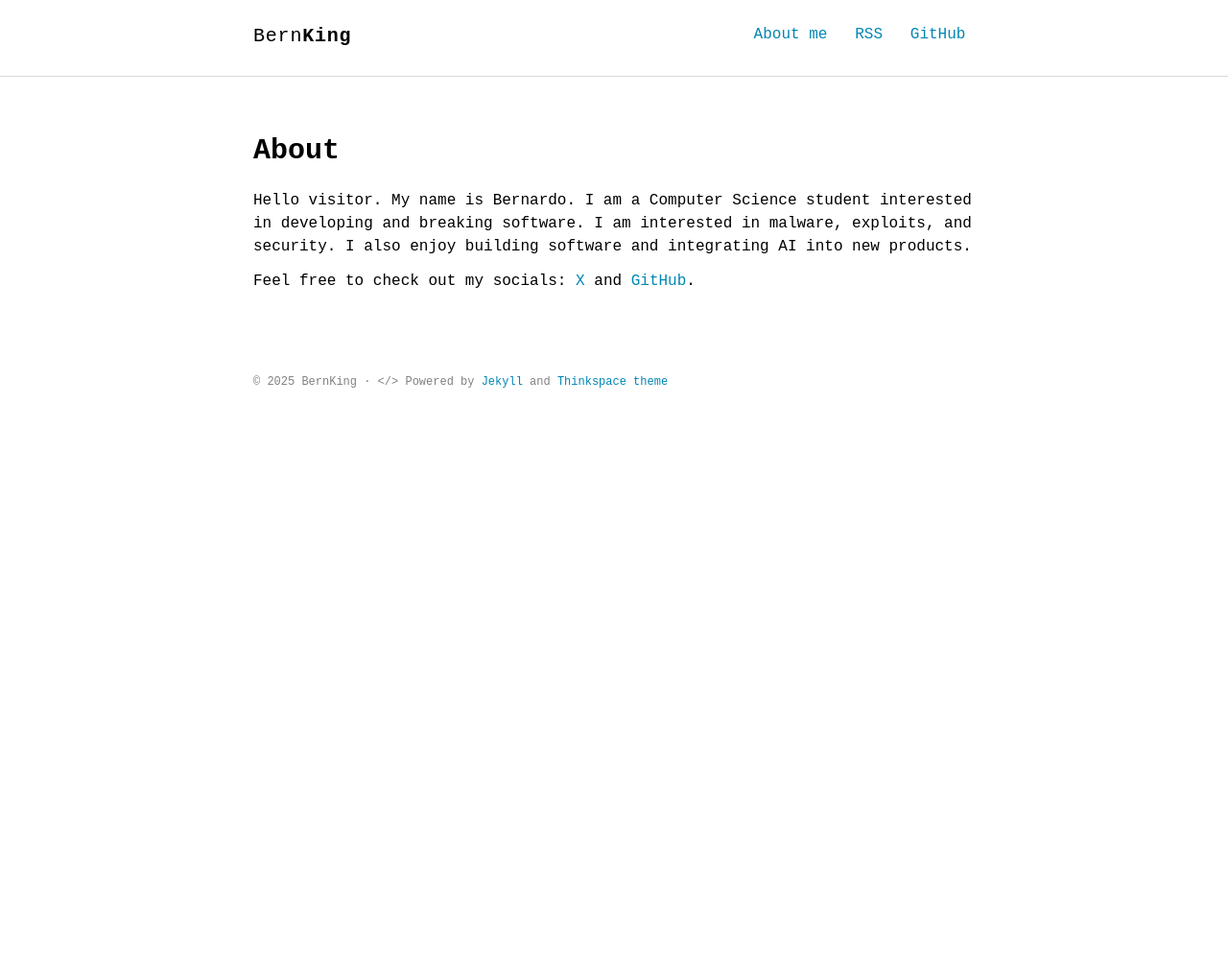
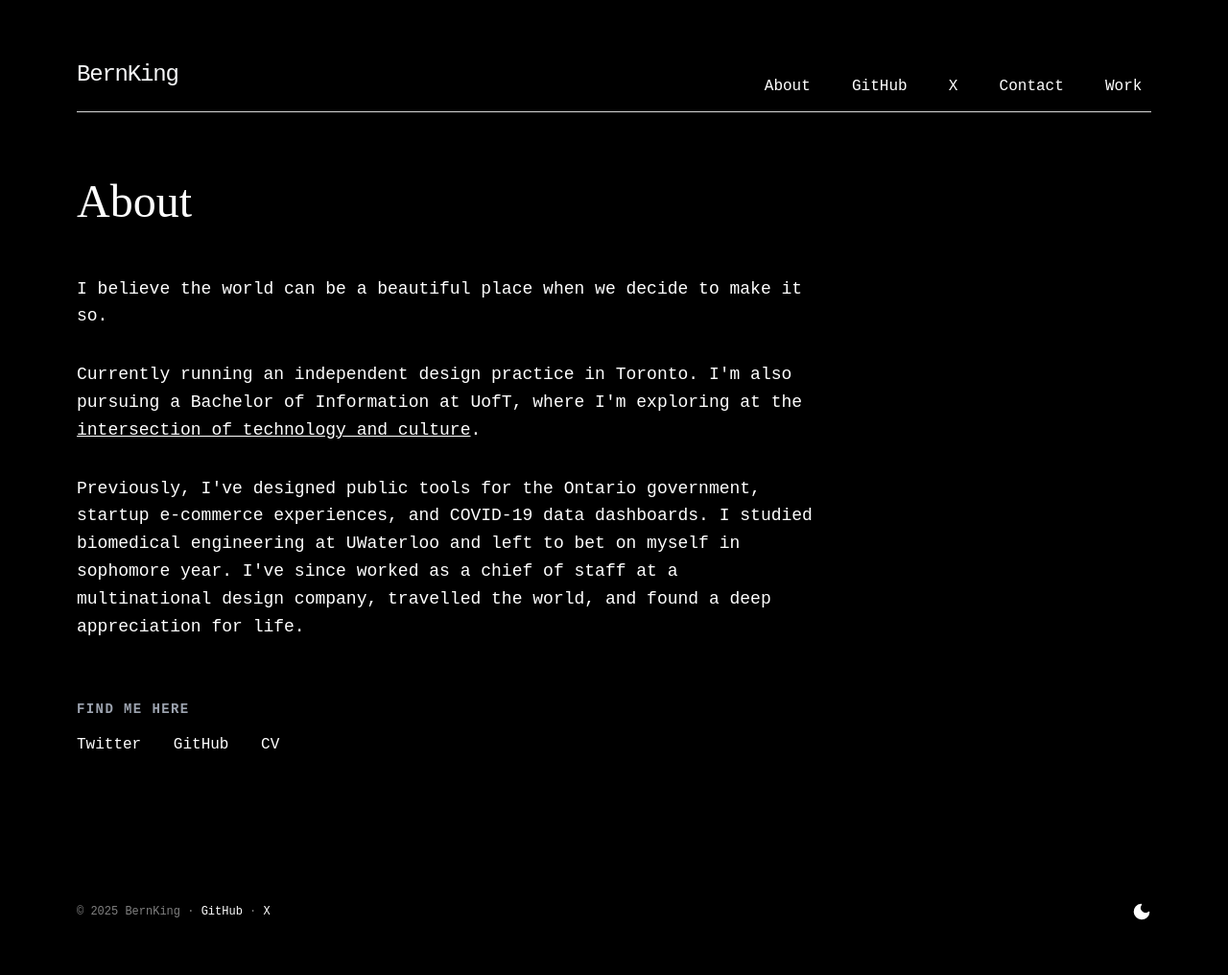
Before and after one commit to BernKing/bernking.github.io, a Jekyll site: the page built from about.html, in a window 1280 px wide. Shown: the whole page at 96% size. Built offline with Jekyll 4.4.1, drawn with Linux system fonts in a browser that asks for light colours; some web fonts are replaced; before the commit the page ends 900 px from its top, so only the background shows below that.

Commit message:
Remove about.md file, update Jekyll and Rake dependencies, add theme stylesheet and localStorage theme initialization script, and include portfolio link in navigation.

```diff
--- /dev/null
+++ b/_includes/footer-new.html
@@ -0,0 +1,20 @@
+<footer class="site-footer">
+  <div class="container">
+    <small class="block">&copy; {{ site.time | date: '%Y' }} {{ site.author.name }} &middot; <a href="https://github.com/bernking" target="_blank">GitHub</a> &middot; <a href="https://x.com/bernking" target="_blank">X</a></small>
+    <button id="theme-toggle" class="theme-toggle" aria-label="Toggle dark mode">
+      <svg xmlns="http://www.w3.org/2000/svg" width="20" height="20" viewBox="0 0 24 24" fill="none" stroke="currentColor" stroke-width="2" stroke-linecap="round" stroke-linejoin="round" class="moon-icon">
+        <path d="M21 12.79A9 9 0 1 1 11.21 3 7 7 0 0 0 21 12.79z"></path>
+      </svg>
+    </button>
+  </div>
+</footer>
+
+<style>
+  .site-footer .container {
+    display: flex;
+    justify-content: space-between;
+    align-items: center;
+  }
+</style>
+
+<!-- Theme JS is now loaded in the layout file -->
--- a/_includes/head.html
+++ b/_includes/head.html
@@ -96,6 +96,7 @@
   {% endif %}
 
   <link rel="stylesheet" href="{{ "/assets/css/main.css" | prepend: site.baseurl | prepend: site.url }}">
+  <link rel="stylesheet" href="{{ "/assets/css/theme.css" | prepend: site.baseurl | prepend: site.url }}">
 
   <!-- Favicon setup -->
   <link rel="icon" type="image/png" href="/assets/icons/favicon.ico/favicon-96x96.png" sizes="96x96">
@@ -103,4 +104,31 @@
   <link rel="shortcut icon" href="/assets/icons/favicon.ico/favicon.ico">
   <link rel="apple-touch-icon" sizes="180x180" href="/assets/icons/favicon.ico/apple-touch-icon.png">
   <link rel="manifest" href="/assets/icons/favicon.ico/site.webmanifest">
+
+  <!-- Theme initialization script -->
+  <script>
+    (function() {
+      // Check if localStorage is available
+      function isLocalStorageAvailable() {
+        try {
+          localStorage.setItem('test', 'test');
+          localStorage.removeItem('test');
+          return true;
+        } catch(e) {
+          return false;
+        }
+      }
+
+      // Initialize theme on page load
+      document.addEventListener('DOMContentLoaded', function() {
+        if (isLocalStorageAvailable()) {
+          const savedTheme = localStorage.getItem('theme');
+          if (savedTheme) {
+            document.body.className = '';
+            document.body.classList.add(savedTheme + '-mode');
+          }
+        }
+      });
+    })();
+  </script>
 </head>
--- /dev/null
+++ b/_includes/header-copy.html
@@ -0,0 +1,66 @@
+<!-- Header Component -->
+<style>
+  .site-header {
+    display: flex;
+    justify-content: space-between;
+    align-items: center;
+    margin-bottom: 4rem;
+    padding-top: 2rem;
+  }
+
+  .logo {
+    font-family: monospace;
+    font-size: 1.5rem;
+    letter-spacing: -0.05em;
+    font-weight: normal;
+  }
+
+  .navbar ul {
+    display: flex;
+    list-style: none;
+    margin: 0;
+    padding: 0;
+  }
+
+  .navbar li {
+    margin-left: 1.5rem;
+  }
+
+  .navbar a {
+    color: inherit;
+    text-decoration: none;
+    transition: opacity 0.2s ease;
+  }
+
+  .navbar a:hover {
+    opacity: 0.8;
+  }
+
+  @media (max-width: 768px) {
+    .navbar {
+      display: none;
+    }
+  }
+
+  /* Light/Dark mode specific styles */
+  body.light-mode .site-header {
+    color: #212529;
+  }
+
+  body.dark-mode .site-header {
+    color: #f8f9fa;
+  }
+</style>
+
+<header class="site-header">
+  <h1 class="logo">BernKing</h1>
+  <nav class="navbar">
+    <ul>
+      <li><a href="{{ '/about' | prepend: site.baseurl }}">About</a></li>
+      <li><a href="https://github.com/BernKing" target="_blank">GitHub</a></li>
+      <li><a href="https://twitter.com/X" target="_blank">X</a></li>
+      <li><a href="mailto:contact@example.com">Contact</a></li>
+      <li><a href="{{ '/work' | prepend: site.baseurl }}">Work</a></li>
+    </ul>
+  </nav>
+</header>
--- a/_includes/nav.html
+++ b/_includes/nav.html
@@ -3,6 +3,7 @@
     <h1 class="logo"><a href="{{ '/' | prepend: site.baseurl | prepend: site.url }}">{{ site.title_left }}<span>{{ site.title_right }}</span></a></h1>
     <ul class="navbar">
       <li><a href="{{ '/about' | prepend: site.baseurl | prepend: site.url }}">About me</a></li>
+      <li><a href="{{ '/landing-copy' | prepend: site.baseurl | prepend: site.url }}">Portfolio</a></li>
       <li><a href="{{ "/feed.xml" | prepend: site.baseurl | prepend: site.url }}" target="_blank">RSS</a></li>
       <li><a href="https://github.com/BernKing" target="_blank">GitHub</a></li>
     </ul>
--- /dev/null
+++ b/_layouts/landing.html
@@ -0,0 +1,16 @@
+---
+layout: compress
+published: true
+---
+<!DOCTYPE html>
+<html>
+  {% include head.html %}
+  <body class="dark-mode">
+    <main class="wrapper">
+      {{ content }}
+      {% include footer-new.html %}
+    </main>
+    {% include foot.html %}
+    <script src="/assets/js/theme.js"></script>
+  </body>
+</html>
--- /dev/null
+++ b/about.html
@@ -0,0 +1,136 @@
+---
+layout: landing
+title: About
+permalink: /about/
+---
+
+<style>
+  /* Reset some defaults */
+  body {
+    margin: 0;
+  }
+
+  /* Dark mode styles (default) */
+  body.dark-mode {
+    background-color: black;
+    color: white;
+  }
+
+  /* Light mode styles */
+  body.light-mode {
+    background-color: #f8f9fa;
+    color: #212529;
+  }
+
+  /* Layout */
+  .container {
+    max-width: 90%;
+    margin: 0 auto;
+    padding: 2rem 1rem;
+  }
+
+  /* About content */
+  .about-content {
+    max-width: 48rem;
+    margin-bottom: 4rem;
+  }
+
+  .about-content h1 {
+    font-size: 3rem;
+    font-weight: normal;
+    line-height: 1.2;
+    margin-bottom: 3rem;
+    font-family: serif;
+  }
+
+  .about-content .text-container {
+    margin-bottom: 4rem;
+  }
+
+  .about-content p {
+    font-size: 1.125rem;
+    margin-bottom: 2rem;
+    line-height: 1.6;
+  }
+
+  .underline {
+    text-decoration: underline;
+  }
+
+  /* Social links */
+  .social-links h2 {
+    text-transform: uppercase;
+    font-size: 0.875rem;
+    letter-spacing: 0.1em;
+    margin-bottom: 1rem;
+  }
+
+  body.dark-mode .social-links h2 {
+    color: #9ca3af;
+  }
+
+  body.light-mode .social-links h2 {
+    color: #6c757d;
+  }
+
+  .social-links a {
+    display: inline-block;
+    margin-right: 1.5rem;
+    text-decoration: none;
+    transition: color 0.2s ease;
+  }
+
+  body.dark-mode .social-links a {
+    color: white;
+  }
+
+  body.dark-mode .social-links a:hover {
+    color: #d1d5db;
+  }
+
+  body.light-mode .social-links a {
+    color: #212529;
+  }
+
+  body.light-mode .social-links a:hover {
+    color: #6c757d;
+  }
+</style>
+
+<main class="container">
+  <!-- Include the header-copy.html file -->
+  {% include header-copy.html %}
+
+  <!-- About Content -->
+  <section class="about-content">
+    <h1>About</h1>
+
+    <div class="text-container">
+      <p>I believe the world can be a beautiful place when we decide to make it so.</p>
+
+      <p>
+        Currently running an independent design practice in Toronto. I'm also pursuing a Bachelor of Information
+        at UofT, where I'm exploring at the
+        <a href="#" class="underline">intersection of technology and culture</a>.
+      </p>
+
+      <p>
+        Previously, I've designed public tools for the Ontario government, startup e-commerce experiences, and
+        COVID-19 data dashboards. I studied biomedical engineering at UWaterloo and left to bet on myself in
+        sophomore year. I've since worked as a chief of staff at a multinational design company, travelled the
+        world, and found a deep appreciation for life.
+      </p>
+    </div>
+
+    <div class="social-links">
+      <h2>FIND ME HERE</h2>
+      <div>
+        <a href="https://twitter.com/bernKing20" target="_blank" rel="noopener noreferrer">Twitter</a>
+        <a href="https://github.com/BernKing" target="_blank" rel="noopener noreferrer">GitHub</a>
+        <a href="#">CV</a>
+      </div>
+    </div>
+  </section>
+</main>
+
+<script src="/assets/js/theme.js"></script>
--- a/about.md
+++ /dev/null
@@ -1,9 +0,0 @@
----
-layout: page
-title: About
-permalink: /about/
----
-
-Hello visitor. My name is Bernardo. I am a Computer Science student interested in developing and breaking software. I am interested in malware, exploits, and security. I also enjoy building software and integrating AI into new products.
-
-Feel free to check out my socials: [X](https://x.com/bernKing20) and [GitHub](https://github.com/BernKing).
--- /dev/null
+++ b/assets/css/theme.css
@@ -0,0 +1,99 @@
+/* Dark/Light Mode Styles */
+
+/* Reset some defaults */
+body {
+  margin: 0;
+}
+
+/* Dark mode styles (default) */
+body.dark-mode {
+  /* background-color: black; */
+  background-color: #121212;
+  color: white;
+}
+
+body.dark-mode .moon-icon {
+  fill: #ffffff;
+}
+
+body.dark-mode a {
+  color: white;
+}
+
+body.dark-mode a:hover {
+  color: #d1d5db;
+}
+
+body.dark-mode .text-muted,
+body.dark-mode .card-description,
+body.dark-mode .social-links h2,
+body.dark-mode .currently h3 {
+  color: #9ca3af;
+}
+
+body.dark-mode .card-year {
+  background-color: rgba(0, 0, 0, 0.3);
+  color: #d1d5db;
+  border: 1px solid #374151;
+}
+
+body.dark-mode .category-badge {
+  background-color: rgba(255, 255, 255, 0.2);
+  color: #ffffff;
+  border: 1px solid #6b7280;
+}
+
+/* Light mode styles */
+body.light-mode {
+  /* background-color: #f8f9fa; */
+  background-color: #f8f9fa;
+  color: #212529;
+}
+
+body.light-mode .moon-icon {
+  fill: #212529;
+}
+
+body.light-mode a {
+  color: #212529;
+}
+
+body.light-mode a:hover {
+  color: #6c757d;
+}
+
+body.light-mode .text-muted,
+body.light-mode .card-description,
+body.light-mode .social-links h2,
+body.light-mode .currently h3 {
+  color: #6c757d;
+}
+
+body.light-mode .card-year {
+  background-color: rgba(0, 0, 0, 0.05);
+  color: #6c757d;
+  border: 1px solid #dee2e6;
+}
+
+body.light-mode .category-badge {
+  background-color: rgba(0, 0, 0, 0.1);
+  color: #212529;
+  border: 1px solid #adb5bd;
+}
+
+/* Theme toggle button */
+.theme-toggle {
+  background: transparent;
+  border: none;
+  cursor: pointer;
+  padding: 0;
+  color: inherit;
+  display: flex;
+  align-items: center;
+  justify-content: center;
+  transition: transform 0.3s ease;
+}
+
+.theme-toggle:hover {
+  transform: scale(1.1);
+}
--- /dev/null
+++ b/assets/js/theme.js
@@ -0,0 +1,22 @@
+document.addEventListener('DOMContentLoaded', function() {
+  const themeToggle = document.getElementById('theme-toggle');
+
+  // Check for saved theme preference or default to dark
+  const currentTheme = localStorage.getItem('theme') || 'dark';
+
+  // Apply the theme class to body
+  document.body.classList.add(currentTheme + '-mode');
+
+  // Add event listener to toggle button
+  if (themeToggle) {
+    themeToggle.addEventListener('click', function() {
+      if (document.body.classList.contains('dark-mode')) {
+        document.body.classList.replace('dark-mode', 'light-mode');
+        localStorage.setItem('theme', 'light');
+      } else {
+        document.body.classList.replace('light-mode', 'dark-mode');
+        localStorage.setItem('theme', 'dark');
+      }
+    });
+  }
+});
```
Also changed, not shown: _layouts/about.html (added, +15 -0 lines), landing-copy.html (added, +233 -0 lines), thinkspace.gemspec.
